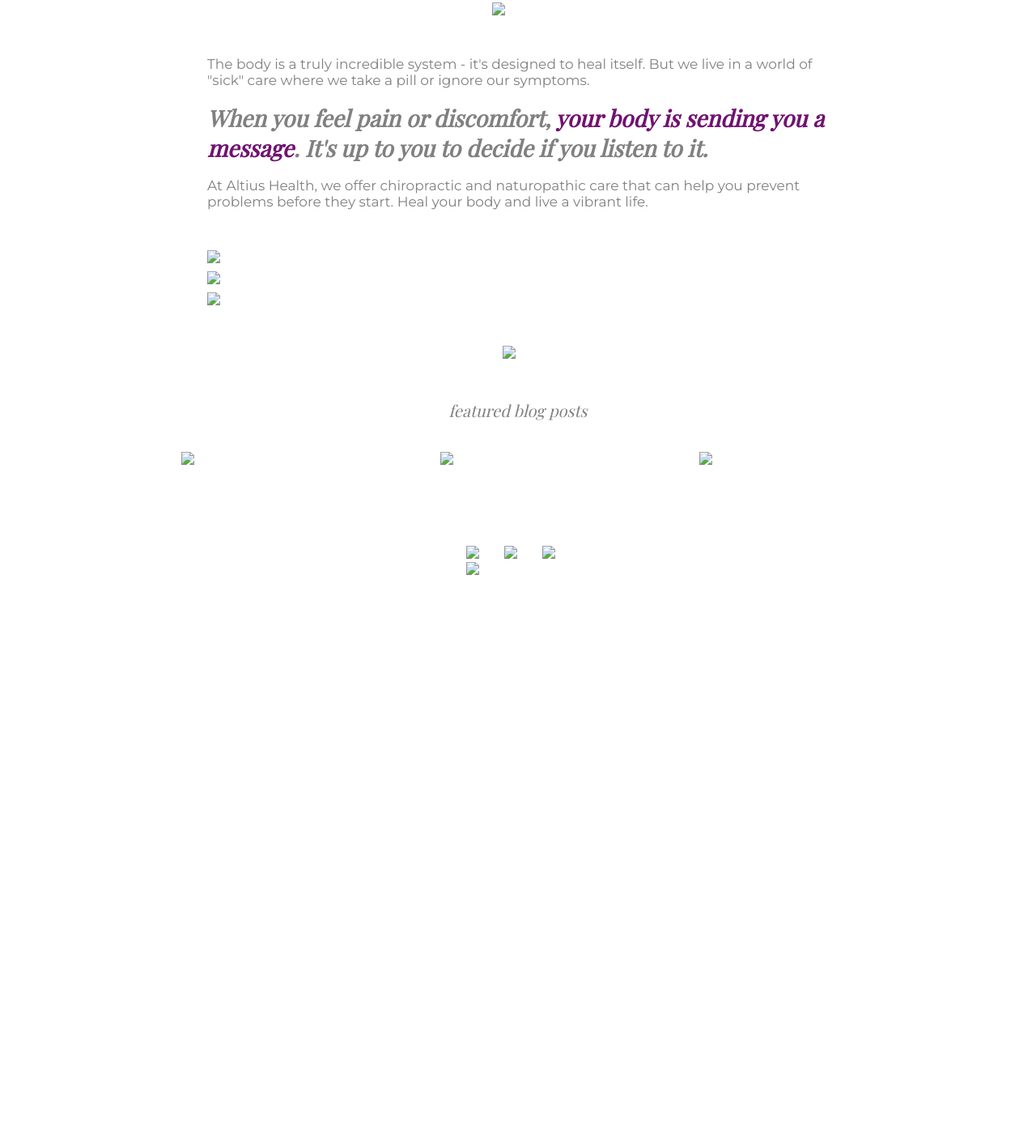
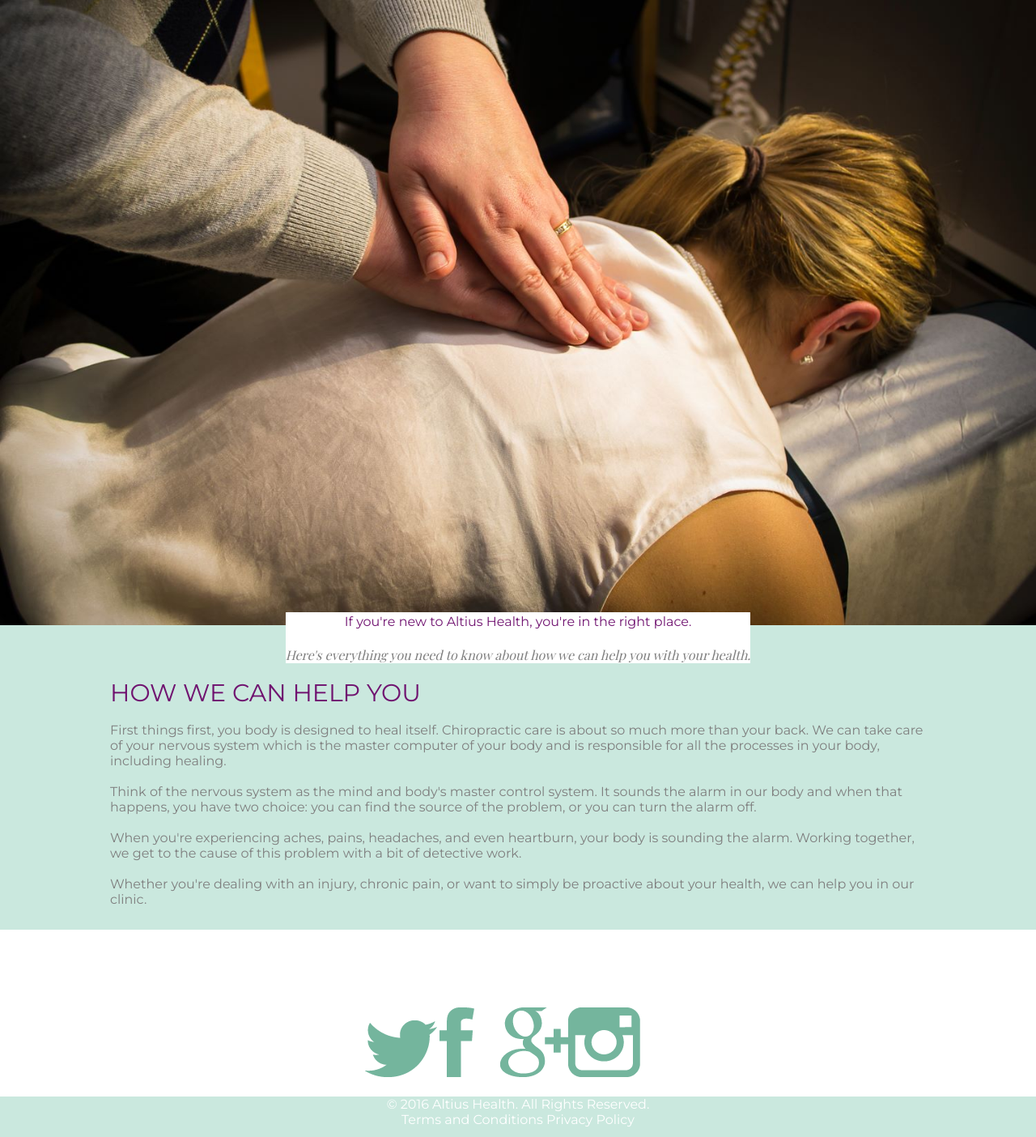
Before and after one commit to jdm1986/FrontEndProjectSpring2017, a plain HTML site: page altius.html in a window 1280 px wide. Shown: the part 233-1637 px from the top of the page at 81% size. Before the commit the page ends 987 px from the top, so only its background shows below. Drawn offline with nearby package versions, Linux system fonts and the light colour scheme; a web font is replaced by a local one.

Commit message:
added altius

```diff
--- a/altius.html
+++ b/altius.html
@@ -10,10 +10,10 @@
 </style>
   </head>
   <body>
-    <img class="top-logo" src="Links\logo.png" alt="Logo">
+    <img class="top-logo" src="logo.png" alt="Logo">
     <div id="main-top">
         <ul class="main-nav">
-                <li><a href=""><img class="home-icon" src="Links\two-tone-icon.png"></a></li>
+            <li><a href="index.html"><img class="home-icon" src="two-tone-icon.png"></a></li>
             <li><a href="altius.html">START HERE</a></li>
             <li><a href="doctors.html">OUR DOCTORS</a></li>
             <!-- <li><a href="services.html">SERVICES</a></li>
@@ -23,41 +23,52 @@
             <li><a href="contact.html">CONTACT</a></li>
             <li><a href="faq.html">FAQ</a></li> -->
         </ul>
-          <div id="triang-cont">
-            <img id="top-photo-home" src="Links\top-photo-home.png" alt="">
-            <img id="triang" src="Links\triang.png" alt="">
-          </div>
-              <div id="learn-more">
-                <ul id="mid-pg-banner">
-                  <a href=""><li><img id="ipad" src="Links\iPad-Mini-White-Mockup-blank.png"></li></a>
-                  <li><p><span id="learn">Learn more about chiropractic and holistic health</span><br><span id="get-the">Get the Delicate Power of Self by Dr. Larisa for Free</span></p></li>
-                  <li><a href=""><button class="sign-me-up">SIGN ME UP</button></a></li>
+      <div id="top-container-altius">
+        <img id="top-photo-altius" src="action-shot.jpg" alt="">
+        <!-- <img id="triang" src="triang.png" alt=""> -->
+
+          <div id="doctors-list-one">
+            <ul id="mid-pg-banner-doctors">
+              <li><div id="doctors-page-new"><p>If you're new to Altius Health, you're in the right place.<span id="italics-doctors-page"><br><br>Here's everything you need to know about how we can help you with your health. </div></li>
+              <br>
+              <li><div id="help-p"><span id="how-we-can-help">HOW WE CAN HELP YOU<br></span><br><span id="standard-p-doctors">First things first, you body is designed to heal itself. Chiropractic care is about so much more than your back. We can take care of your nervous system which is the master computer of your body and is responsible for all the processes in your body, including healing.<br><br>Think of the nervous system as the mind and body's master control system. It sounds the alarm in our body and when that happens, you have two choice: you can find the source of the problem, or you can turn the alarm off.<br><br>When you're experiencing aches, pains, headaches, and even heartburn, your body is sounding the alarm. Working together, we get to the cause of this problem with a bit of detective work.<br><br>Whether you're dealing with an injury, chronic pain, or want to simply be proactive about your health, we can help you in our clinic.</span></p></div></li>
+              <br>
+              <li></li>
             </ul>
         </div>
       </div>
-        <div id="mid-page-div">
-          <img id="color-logo" src="Links\small-logo.png">
-          <p class="mid-text"><span class="mid-norm">The body is a truly incredible system - it's designed to heal itself. But we live in a world of "sick" care where we take a pill or ignore our symptoms.</span><br><br><span class="mid-spec">When you feel pain or discomfort, <span id="spec">your body is sending you a message</span>. It's up to you to decide if you listen to it.</span><br><br><span class="mid-norm">At Altius Health, we offer chiropractic and naturopathic care that can help you prevent problems before they start. Heal your body and live a vibrant life.</span></p>
-          <div id="link-buttons">
-            <a href=""><img class="row-buttons" src="Links\appt-button.png"></a>
-            <a href=""><img class="row-buttons" src="Links\learn-button.png"></a>
-            <a href=""><img class="row-buttons" src="Links\meet-button.png"></a>
-            <img id="color-logo-sm" src="Links\small-logo.png">
     </div>
-          <p id="feat-blog-posts">featured blog posts</p>
-          <br>
-          <div id="blog-buttons">
-            <a href=""><img class="col-buttons" src="Links\blog-1.png"></a>
-            <a href=""><img class="col-buttons" src="Links\blog-2.png"></a>
-            <a href=""><img class="col-buttons" src="Links\blog-3.png"></a>
-          </div>
+    <!-- <div id="mid-page-dr-div">
+      <img id="larisa-double" class="double-photos" src="dr-larisa-double.png">
+      <p class="dr-title">Dr. Larisa Shevchuk<p>
+      <p class="dr-p">Dr. Larisa Shevchuk, Altius Health’s founder, started her career as a registered nurse and found herself frustrated with how the traditional health system is focused on caring for the sick over prevention.  Now she’s on a mission to help as many people as possible take control of their health proactively and live their lives to the fullest.<br><br>
+While dealing with the intense demands of working as an intensive care unit nurse, Dr. Larisa became interested in holistic health and started seeing a chiropractor.<br><br>
+Dr. Larisa quickly realized the major impact her nervous system had on her ability to perform as a nurse, runner and fitness competitor and was inspired to practice health care in a different way.  She finally decided to leave nursing and studied for four years to become a chiropractor and is a graduate of the Canadian Memorial Chiropractic College.<br><br>
+Since becoming a chiropractor, she practiced in multiple clinics and finally went on to found Altius Health as a place to heal patients and help them focus on their holistic health.  Now, Dr. Larisa works with children (including infants), pets, athletes, expectant mothers and anyone else interested in their holistic health.<br><br>
+Dr. Larisa can help you get to the root of what’s really going on in your body and may be causing you pain or discomfort. She works with you wherever you are today to help you feel amazing.<br><br>
+Her goal is to help you live the life you truly want, and not to have to settle for taking pills or limitations on what you can do. <p>
+      <a href="appointments.html"><img class="dr-buttons" src="book-larisa.png"></a>
+      <img id="color-logo" src="small-logo.png">
+      <img id="aida-double" class="double-photos" src="dr-aida-double.png">
+      <p class="dr-title">Dr. Aida Martinez Chorro<p>
+      <p class="dr-p">Dr. Aida Martinez Chorro is a naturopathic doctor who works with children and their families to help them reach their health goals.<br><br>
+Dr. Aida’s  experience as a doctor and mother helps her provide the perfect tools to understand each patient’s unique needs.  With a focus on results,  she works to customizes realistic treatment plans to help make children the healthiest and happiest they can be.<br><br>
+She has helped patients succeed with conditions such as: eczema, allergies, asthma, Attention Deficit and Hyperactivity Disorder (ADHD) and autism.<br><br>
+A graduate of Toronto’s Canadian College of Naturopathic Medicine, Dr. Aida learned how to use natural and effective therapies to assist the body in healing itself.  She’s also  undergone additional training in CEASE therapy, which uses natural tools for the treatment of Autism Spectrum Disorder (ASD) and Attention Deficit and Hyperactivity. <p>
+      <a href="appointments.html"><img class="dr-buttons" src="book-aida.png"></a>
+    </div> -->
           <br>
           <br>
       <div id="soc-media">
         <ul id="soc-media-ul">
-              <li id="twitter"><a href=""><img src="Links\twit.png"></a></li>
-              <li id="facebook"><a href=""><img src="Links\fb.png"></a></li>
-              <li id="googleplus"><a href=""><img src="Links\google.png"></a></li>
-              <li id="instagram"><a href=""><img src="Links\insta.png"></a></li>
+          <li id="twitter"><a href=""><img src="twit.png"></a></li>
+          <li id="facebook"><a href=""><img src="fb.png"></a></li>
+          <li id="googleplus"><a href=""><img src="google.png"></a></li>
+          <li id="instagram"><a href=""><img src="insta.png"></a></li>
+      </div>
+      <footer>
+        <p>© 2016 Altius Health. All Rights Reserved.</p>
+        <p>Terms and Conditions Privacy Policy</p>
+      </footer>
   </body>
 </html>
--- a/style.css
+++ b/style.css
@@ -252,6 +252,8 @@
    color: white;
  }
 
+
+
  /* Addl styles for doctors.html */
  /* Stylesheet for doctors.html */
 
@@ -317,6 +319,102 @@
    align-items: center;
    flex-direction: column;
    justify-content: center;
+   margin: auto;
+ }
+
+
+ .double-photos {
+   width: 50%;
+   display: block;
+   margin: 20px auto;
+ }
+
+ .dr-title {
+   font-family: 'Montserrat', sans-serif;
+   color: #701370;
+   font-size: 16px;
+   text-transform: uppercase;
+   margin: 10px auto;
+ }
+
+ .dr-p {
+   width: 50%;
+   font-family: 'Montserrat', sans-serif;
+   color: #7F7F7f;
+   font-size: 12px;
+ }
+
+ .dr-buttons {
+   width: 50%;
+   margin: 20px auto;
+ }
+
+ /* Addl styles for altius.html */
+ /* Stylesheet for altius.html */
+
+ /*Top-photo, list items down to second photo "Meet Dr. Larisa"*/
+ #top-photo-altius {
+   width: 100%;
+
+ }
+
+ /*#top-container-doctors {
+   position: relative;
+ }*/
+
+ #doctors-list-one {
+   margin: -30px auto 20px auto;
+   padding: 10px;
+ }
+
+ #doctors-list-one ul {
+   display: flex;
+   align-items: center;
+   list-style: none;
+   flex-direction: column;
+   width: 100%;
+ }
+
+ /* Copy directly under top photo */
+
+ #doctors-page-new {
+   width: 100%;
+   background-color: white;
+   font-family: 'Montserrat', sans-serif;
+   color: #701370;
+   text-align: center;
+ }
+
+ #italics-doctors-page {
+   font-family: 'Playfair Display', serif;
+   font-style: italic;
+   color: #7F7F7F;
+ }
+
+ #help-p {
+   width: 80%;
+   margin: auto;
+ }
+ #how-we-can-help {
+   font-family: 'Montserrat', sans-serif;
+   color: #701370;
+   font-size: 30px;
+
+ }
+
+ #standard-p-doctors {
+   font-family: 'Montserrat', sans-serif;
+   color: #7F7F7f;
+   font-size: 16px;
+ }
+
+ #mid-page-dr-div {
+   width: 100%;
+   display: flex;
+   align-items: center;
+   flex-direction: column;
+   justify-content: center;
+   margin: auto;
  }
 
 
@@ -349,7 +447,6 @@
 
 
 
-
  /*Media queries*/
 
 @media (min-width: 860px){
```
Also changed, not shown: action-shot.jpg (added). Lines whose indentation alone changed are shown as unchanged.
